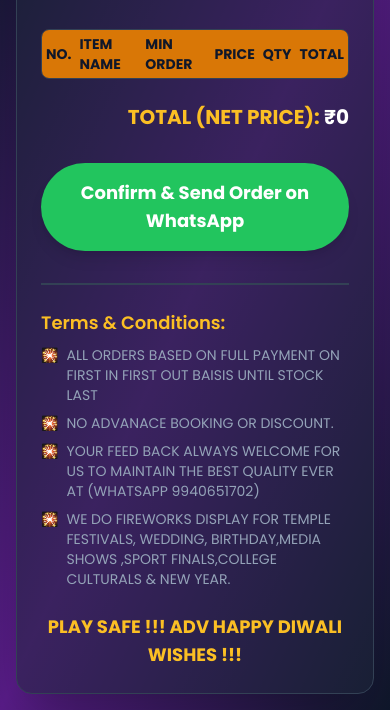
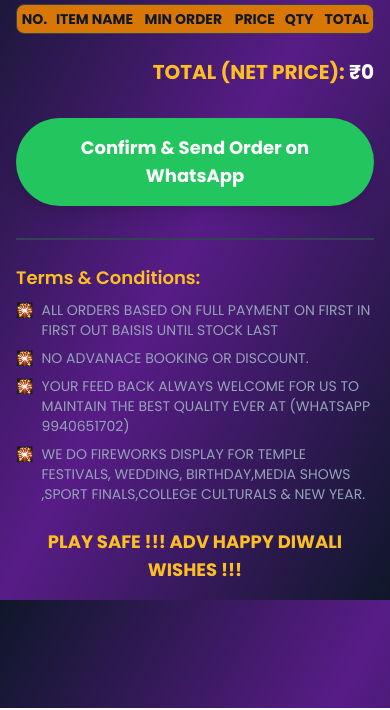
Before and after one commit to vjpyrotech/product-list, a plain HTML site: page index.html in a window 390 px wide. Shown: the part 136-846 px from the top of the page. Drawn offline with nearby package versions, Linux system fonts and the light colour scheme; no server answers.

Commit message:
refactor: improve mobile readability by removing nested containers

```diff
--- a/index.html
+++ b/index.html
@@ -28,9 +28,9 @@
         }
     </style>
 </head>
-<body class="bg-gradient-to-br from-slate-900 via-purple-900 to-slate-900 text-gray-200 p-4 sm:p-6 md:p-8">
+<body class="bg-gradient-to-br from-slate-900 via-purple-900 to-slate-900 text-gray-200 p-2 sm:p-6 md:p-8">
 
-    <main class="max-w-4xl mx-auto bg-slate-800/50 rounded-2xl shadow-2xl p-6 sm:p-8 border border-slate-700">
+    <main class="max-w-4xl mx-auto sm:bg-slate-800/50 sm:rounded-2xl sm:shadow-2xl p-2 sm:p-8 sm:border sm:border-slate-700">
 
         <!-- Header -->
         <header class="text-center mb-8">
```
